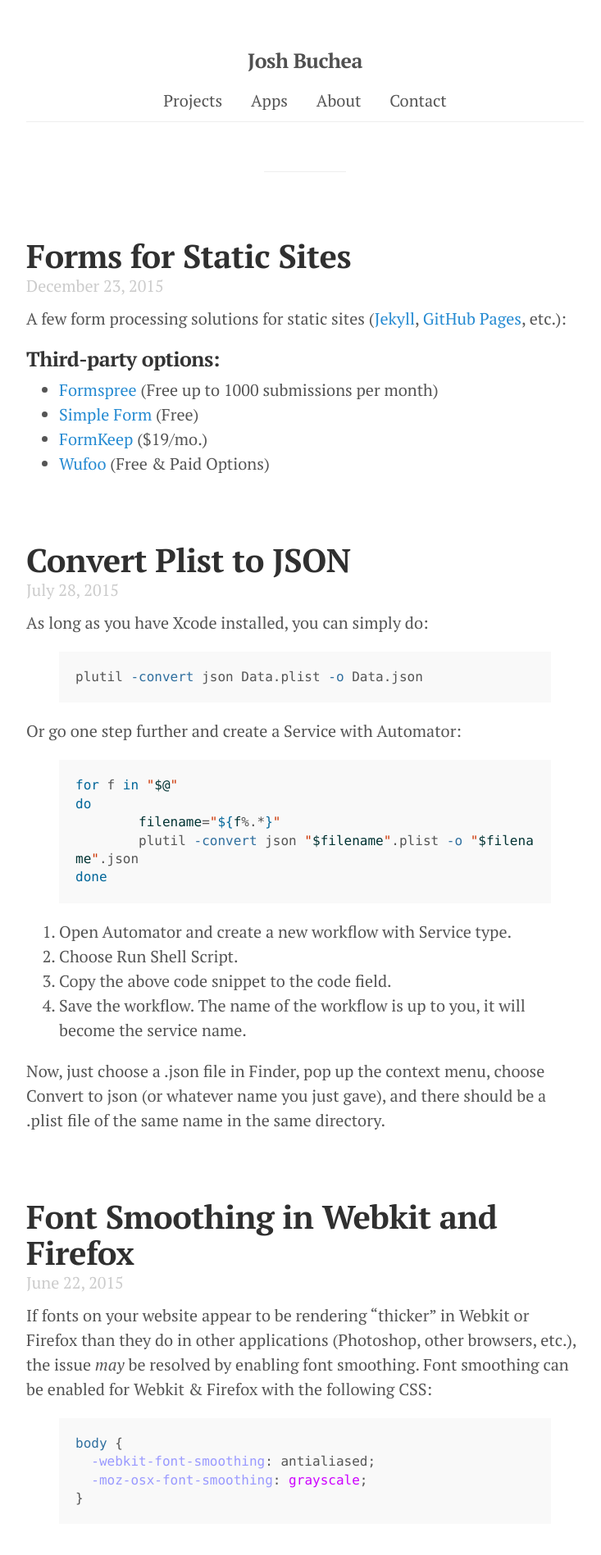
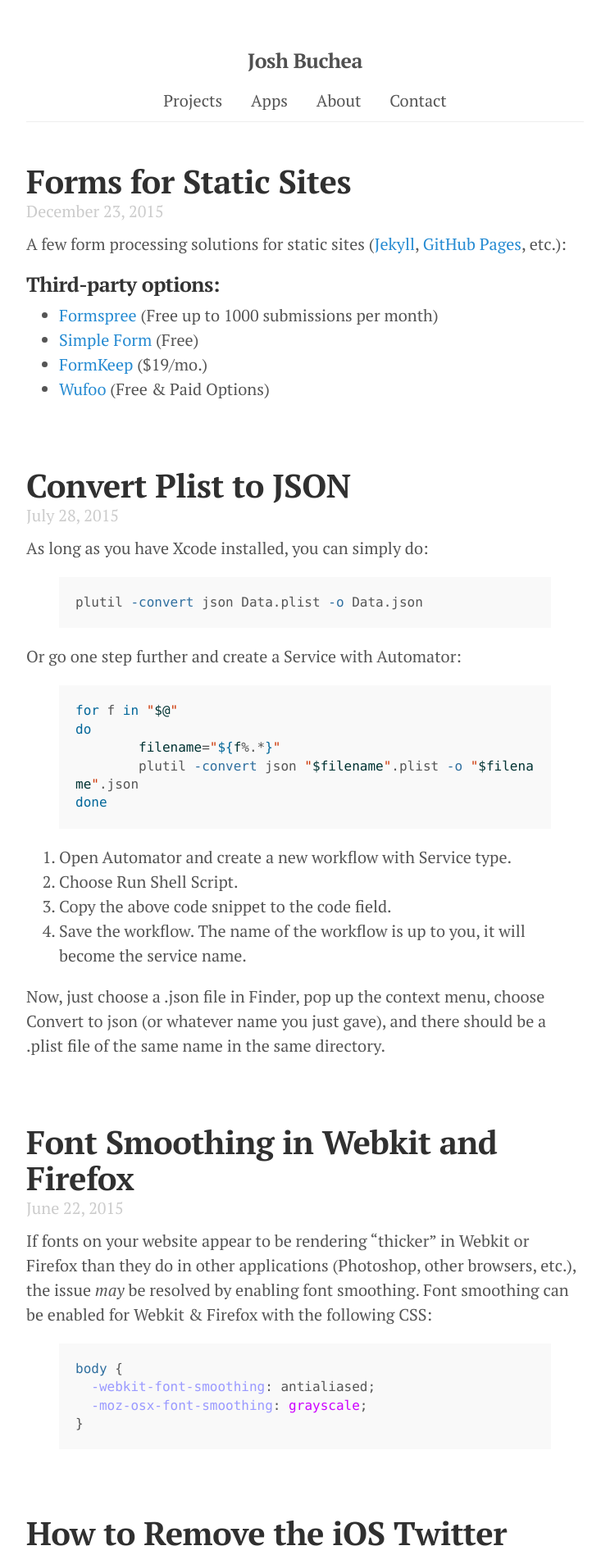
Before and after one commit to joshbuchea/joshbuchea.com, a Jekyll site: the page built from index.html, in a window 1280 px wide. Shown: the top 1897 px of the page at 82% size, without its empty margins (268-1001 px from the left). Built offline with Jekyll 4.4.1, drawn with Linux system fonts in a browser that asks for light colours; the list of posts is cut into pages by our own code.

Commit message:
Update styles

```diff
--- a/_sass/_main.scss
+++ b/_sass/_main.scss
@@ -41,15 +41,6 @@
   text-align: center;
 }
 
-.masthead:after {
-  display: block;
-  content: "";
-  width: 100px;
-  height: 1px;
-  margin: 3rem auto;
-  background-color: #eee;
-}
-
 .nav {
   padding-left: 0;
   margin-bottom: 0;
@@ -65,7 +56,7 @@
 }
 
 .masthead .nav {
-  margin: 10px 0;
+  margin: 10px 0 30px;
   padding: 10px 0;
   border-bottom: 1px solid #eee;
 }
@@ -93,6 +84,20 @@
   color: #ccc;
 }
 
+.archive-item {
+  margin-bottom: .5em;
+}
+
+@media (min-width: 540px) {
+  .archive-date {
+    float: right;
+  }
+}
+
+.footer {
+  padding: 30px 0;
+}
+
 /**
  * Forms
  */
@@ -116,8 +121,6 @@
   }
 }
 
-
-
 /*@media (min-width: 34em) {
   .masthead-title {
     float: left;
```
